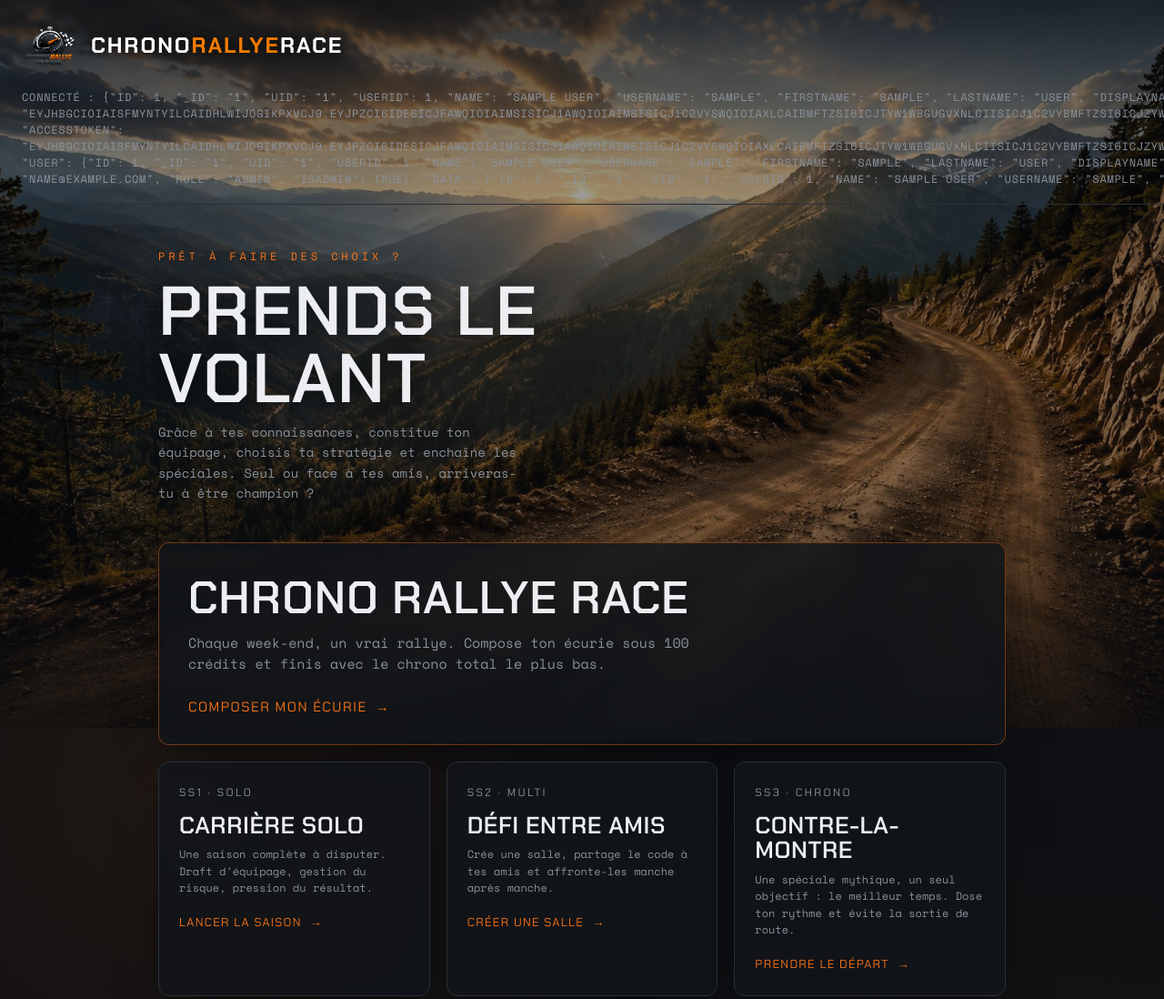
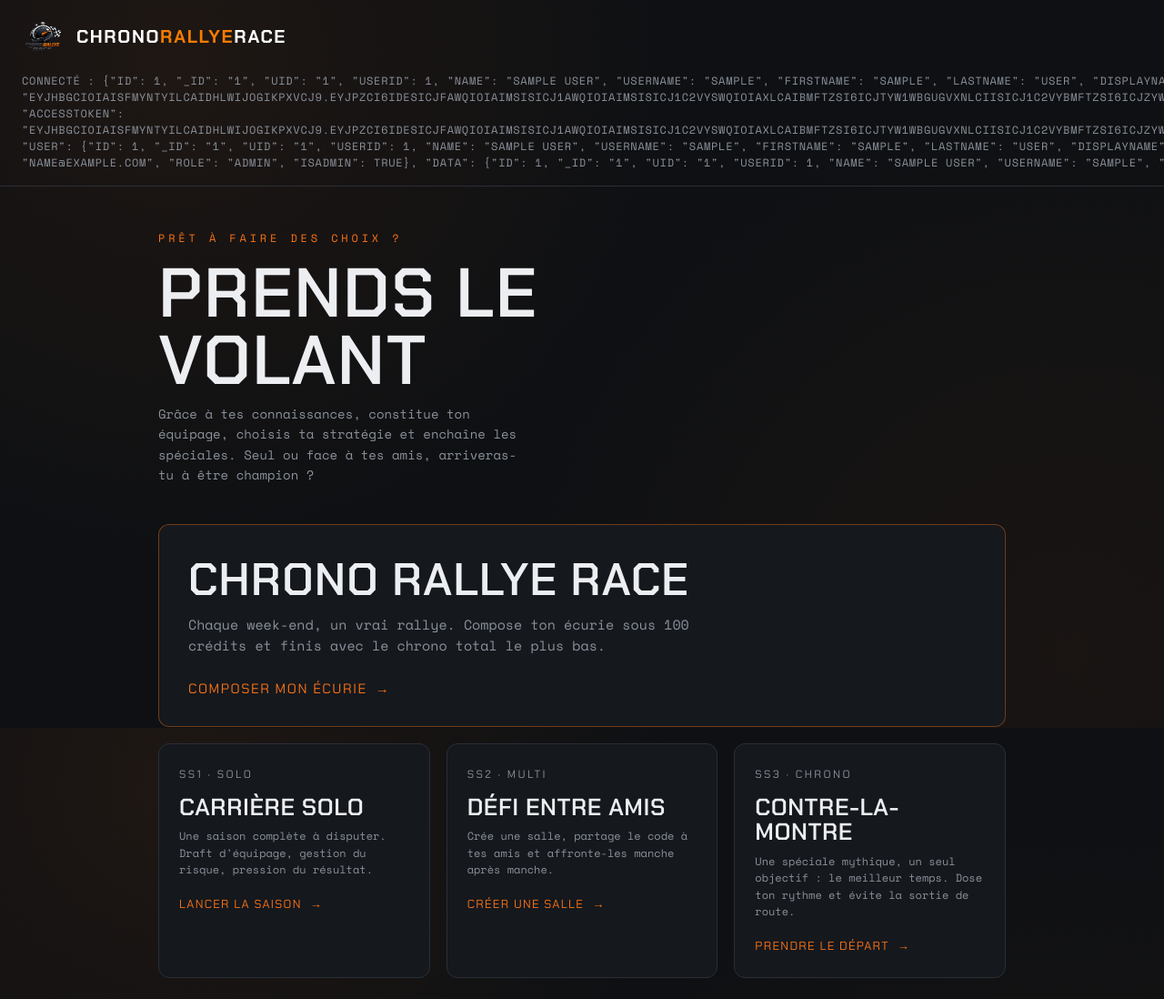
Before and after one commit to BenjaminAZRM/AZrallyegame, a website: page public/menu.html in a window 1280 px wide. Shown: the top 1098 px of the page at 91% size. Drawn offline with nearby package versions, Linux system fonts and the light colour scheme; sample sign-in values are in the browser's storage.

Commit message:
Add files via upload

```diff
--- a/public/menu.html
+++ b/public/menu.html
@@ -11,44 +11,19 @@
   /* ── Spécifique à la page menu — le reste vient de theme.css ── */
   body{display:flex;flex-direction:column;min-height:100vh}
 
-  /* Fond photo (route de rallye au coucher de soleil) + voile sombre.
-     Calque fixe DERRIÈRE tout le contenu. Plus marqué en haut (en-tête)
-     et en bas (pied de page), plus léger au centre pour laisser voir la photo. */
-  body::before{
-    content:"";position:fixed;inset:0;z-index:-1;
-    background:
-      linear-gradient(180deg,
-        rgba(10,12,15,.72) 0%,
-        rgba(10,12,15,.4) 26%,
-        rgba(10,12,15,.4) 64%,
-        rgba(10,12,15,.78) 100%),
-      url('/bg-menu.jpg') center/cover no-repeat;
-  }
-
   /* En-tête : logo à gauche, utilisateur à droite */
   header{
     border-bottom:1px solid var(--line);
-    padding:18px 24px;
+    padding:16px 24px;
     display:flex;align-items:center;justify-content:space-between;gap:16px;flex-wrap:wrap;
   }
   .mark{display:flex;align-items:center;gap:12px}
-  .brand-logo{height:64px;width:auto;flex-shrink:0;display:block}
-  .brand-txt{
-    font-family:var(--font-titre);font-weight:700;letter-spacing:.08em;
-    font-size:24px;line-height:1;text-transform:uppercase;color:#fff;
-    text-shadow:0 2px 12px rgba(0,0,0,.7);
-  }
-  .brand-logo{filter:drop-shadow(0 3px 14px rgba(0,0,0,.5))}
-  .brand-txt .c1{color:#fff}
-  .brand-txt .c2{color:#F57C00}
-  .brand-txt .c3{color:#fff}
-  @media(max-width:600px){.brand-logo{height:48px}.brand-txt{font-size:19px}}
 
   /* Zone centrale */
   main{flex:1;display:flex;flex-direction:column;justify-content:center;padding:48px 24px;max-width:980px;width:100%;margin:0 auto}
-  .eyebrow{margin-bottom:14px;text-shadow:0 1px 10px rgba(0,0,0,.6)}
-  h1{font-size:clamp(38px,8vw,76px);line-height:.98;margin-bottom:10px;text-shadow:0 3px 22px rgba(0,0,0,.65)}
-  .sub{color:var(--fog);font-size:14px;max-width:46ch;line-height:1.6;margin-bottom:42px;text-shadow:0 1px 10px rgba(0,0,0,.6)}
+  .eyebrow{margin-bottom:14px}
+  h1{font-size:clamp(38px,8vw,76px);line-height:.98;margin-bottom:10px}
+  .sub{color:var(--fog);font-size:14px;max-width:46ch;line-height:1.6;margin-bottom:42px}
 
   /* ── Carte vedette : le jeu principal ── */
   .featured{margin-bottom:18px}
@@ -67,14 +42,6 @@
   footer{
     border-top:1px solid var(--line);padding:16px 24px;text-align:center;
     color:var(--fog);font-size:11px;letter-spacing:.16em;text-transform:uppercase;
-  }
-
-  /* Cartes en verre dépoli sur la photo (cohérence avec la page de connexion).
-     On garde le survol orange + zoom de theme.css. */
-  .card{
-    background:rgba(18,21,26,.82);
-    -webkit-backdrop-filter:blur(8px);backdrop-filter:blur(8px);
-    box-shadow:0 20px 50px -20px rgba(0,0,0,.7);
   }
 </style>
 </head>
--- a/public/theme.css
+++ b/public/theme.css
@@ -169,8 +169,15 @@ h1,h2,h3,.titre{
 
 
 /* ── Logo cliquable : retour au menu ── */
-a.mark,a.brand,a.hdr-logo{text-decoration:none;color:inherit;cursor:pointer;transition:opacity .15s}
+.mark,.brand,.hdr-logo{display:flex;align-items:center;gap:12px;text-decoration:none;color:inherit}
+a.mark,a.brand,a.hdr-logo{cursor:pointer;transition:opacity .15s}
 a.mark:hover,a.brand:hover,a.hdr-logo:hover{opacity:.82}
+.brand-logo{height:48px;width:auto;flex-shrink:0;display:block}
+.brand-txt{font-family:var(--font-titre);font-weight:700;letter-spacing:.08em;font-size:20px;line-height:1;text-transform:uppercase;color:#fff}
+.brand-txt .c1{color:#fff}
+.brand-txt .c2{color:#F57C00}
+.brand-txt .c3{color:#fff}
+@media(max-width:600px){.brand-logo{height:40px}.brand-txt{font-size:17px}}
 
 /* ── Accessibilité : couper les animations si l'utilisateur le demande ── */
 @media (prefers-reduced-motion:reduce){ *{transition:none !important} }
```
Also changed, not shown: public/confidentialite.html (+1 -10 lines), public/crr.html (+1 -10 lines), public/multi.html (+1 -10 lines), public/record.html (+1 -10 lines), public/solo.html (+7 -7 lines).
